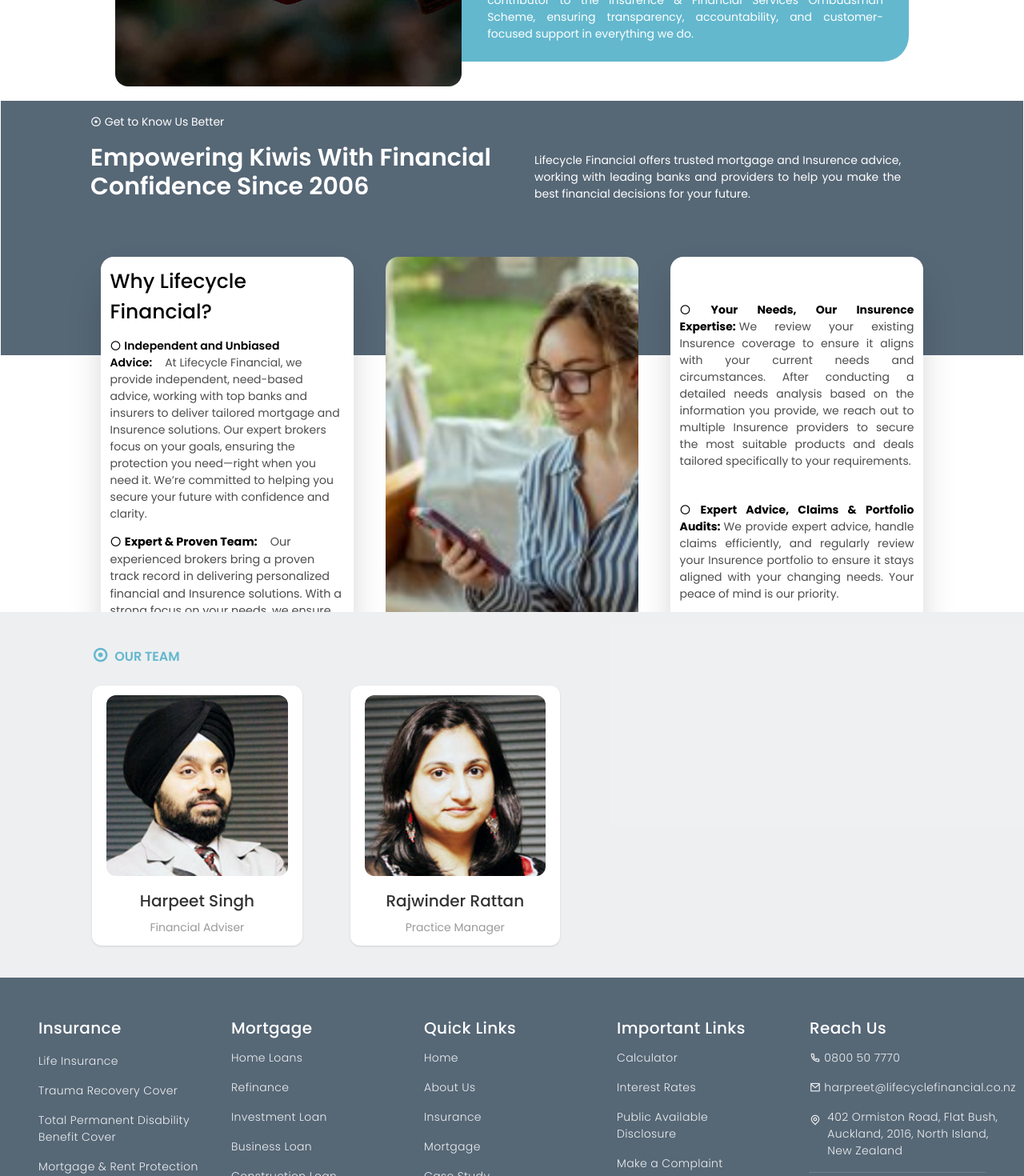
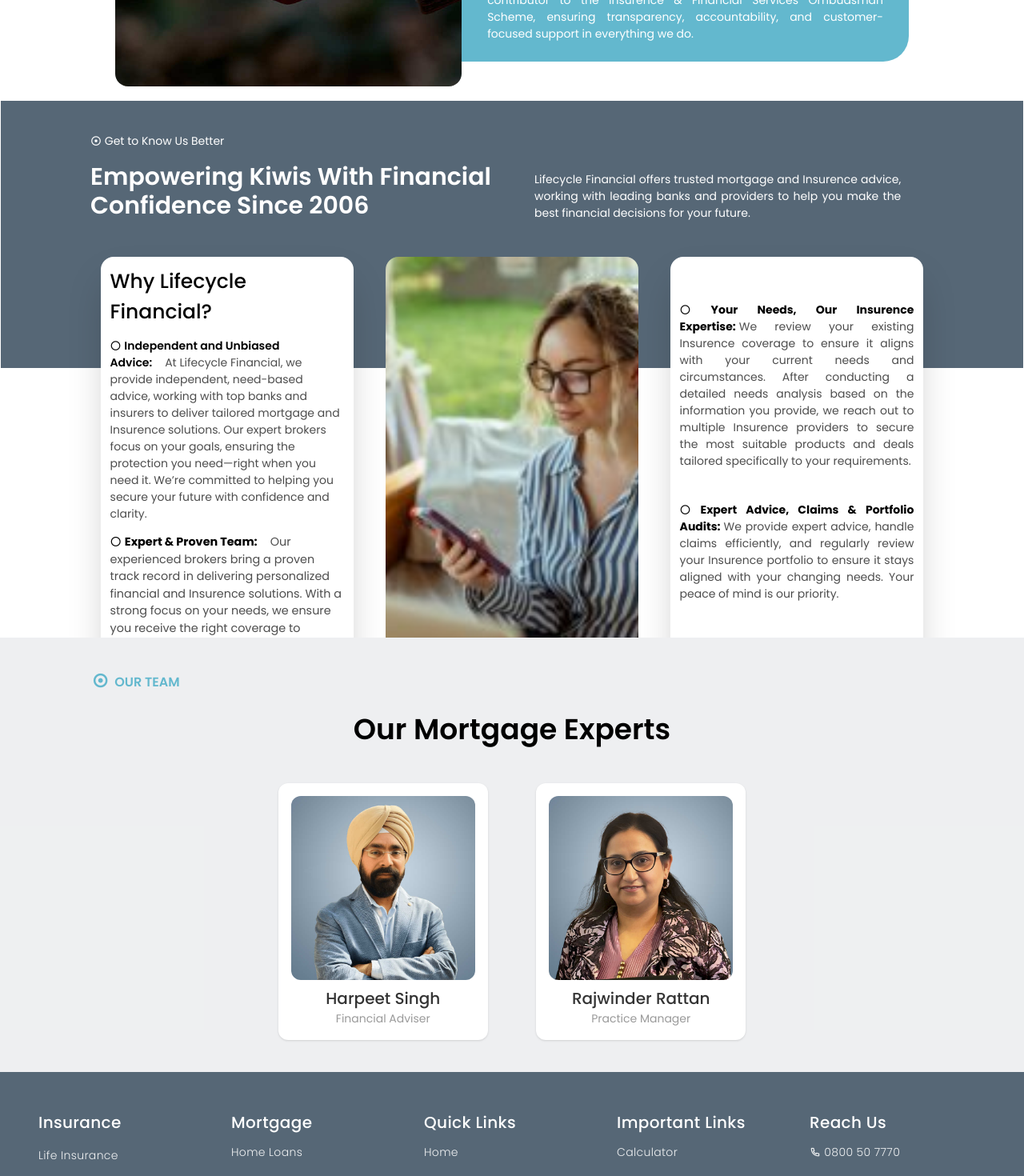
Before and after one commit to Giftechies/lifecycle-insurance, a Next.js app: page /about in a window 1280 px wide. Shown: the part 1000-2470 px from the top of the page at 80% size. Built offline with nearby package versions, Linux system fonts and the light colour scheme.

Commit message:
about pic

```diff
--- a/src/app/Calculator/page.jsx
+++ b/src/app/Calculator/page.jsx
@@ -234,7 +234,7 @@
             )}
 
             {/* Loan Period */}
-            {/* <div className="tenure flex flex-col w-full lg:h-20  relative ">
+            <div className="tenure flex flex-col w-full lg:h-20  relative ">
               <label className=" text-[14px]   absolute  bg-white p-1 left-3 lg:text-[17px] " htmlFor="">
                 Loan Period (Yrs)
               </label>
@@ -244,9 +244,9 @@
                 placeholder="e.g. 30"
                 type="number"
               />
-            </div> */}
+            </div>
 
-            <div className="w-full flex flex-col mt-4">
+            {/* <div className="w-full flex flex-col mt-4">
               <label className="mb-2 font-medium text-gray-700">
                 Number of months
               </label>
@@ -264,7 +264,7 @@
                   {months} <span className="text-gray-500 text-sm">MONTHS</span>
                 </div>
               </div>
-            </div>
+            </div> */}
           </form>
           <div className="Result  lg:w-[40%]">
             {totalInterest !== null && totalPayable !== null && (
--- a/src/app/Components/Nav/Nav.tsx
+++ b/src/app/Components/Nav/Nav.tsx
@@ -48,7 +48,7 @@
           </div>
           <div className=" flex items-center lg:gap-3 lg:text-[14px] xl:gap-12 xl:text-[16px]">
             <div className="hidden mb:flex mb:gap-1  lg:flex gap-3  ">
-              <div className="border-b-2 border-white hover:border-b-2 hover:border-black px-4 py-2">
+              <div className="border-b-2  hover:border-b-2 hover:border-black px-4 py-2">
                 <Link href="/about">About Us</Link>
               </div>
 
--- a/src/app/about/page.tsx
+++ b/src/app/about/page.tsx
@@ -73,11 +73,11 @@
 
         {/* section 2 */}
         <section className="section_2   w-full overflow-hidden  ">
-          <main className="   max-w-[1600px] max-lg:space-y-4  max-lg:p-4 lg:h-[47rem] xl:h-[40rem]  mx-auto  relative  ">
+          <main className="   max-w-[1600px] max-lg:space-y-4  max-lg:p-4 lg:h-[47rem] xl:h-[42rem]  mx-auto  relative  ">
 
 
             {/* part 1 */}
-            <div className=" border p-[1rem] max-lg:rounded-2xl bg-[var(--tri)] max-lg:flex-col flex gap-2 lg:gap-3 text-white lg:px-[2.8rem] xl:px-[7rem] lg:absolute lg:h-[50%] xl-px-[8rem] z-10 ">
+            <div className=" border p-[1rem] max-lg:rounded-2xl bg-[var(--tri)] max-lg:flex-col flex gap-2 lg:gap-3 text-white lg:px-[2.8rem] xl:px-[7rem] xl:py-10 lg:absolute lg:h-[50%]  z-10 ">
               {/* left */}
               <div className=" w-full text-[14px] lg:w-[50%]  ">
                 <i className="ri-record-circle-line"></i> Get to Know Us Better
@@ -186,33 +186,34 @@
               <i className="ri-record-circle-line mr-2 text-xl "></i>
               OUR TEAM
             </p>
+              <p className=" text-[36px] text-center mt-5 font-semibold ">Our Mortgage Experts</p>
             {/* cards */}
-            <div className=" w-full  text-black/40   mt-6 flex max-md:flex-col items-start justify-around gap-5 lg:justify-start lg:gap-15 ">
+            <div className=" w-full  text-black/40   mt-6 flex max-md:flex-col items-start justify-around gap-5 lg:justify-center lg:gap-15 ">
               {/* card 1 */}
 
               {[
                 {
                   Name: "Harpeet Singh",
                   title: " Financial Adviser",
-                  img: "/harpreet.jpg",
+                  img: "/our2.jpg",
                 },
                 {
                   Name: "Rajwinder Rattan",
                   title: "Practice Manager",
-                  img: "/raji.jpg",
+                  img: "/our1.jpg",
                 },
               ].map((el) => (
-                <div className="card  w-[80%] sm:w-[50%] md:w-[40%] lg:w-[25%]    bg-white shadow rounded-xl flex items-center justify-center text-center p-3">
-                  <div className="img w-[95%]  aspect-square">
+                <div className="card  w-[80%] sm:w-[50%] md:w-[40%] lg:w-[25%]  mt-4  bg-white shadow rounded-xl flex items-center justify-center text-center p-4">
+                  <div className="img w-[100%]  aspect-square">
                     <img
                       src={el.img}
                       className="w-full rounded-xl h-full object-cover object-top "
                       alt=""
                     />
-                    <h1 className=" mt-4  md:text-[20px] text-black/80 font-medium ">
+                    <h1 className=" mt-2  md:text-[20px] text-black/80 font-medium ">
                       {el.Name}
                     </h1>
-                    <h3 className=" text-[14px] mt-2 ">{el.title}</h3>
+                    <h3 className=" text-[14px]  ">{el.title}</h3>
                   </div>
                 </div>
               ))}
```
Also changed, not shown: public/our1.jpg (added), public/our2.jpg (added).
